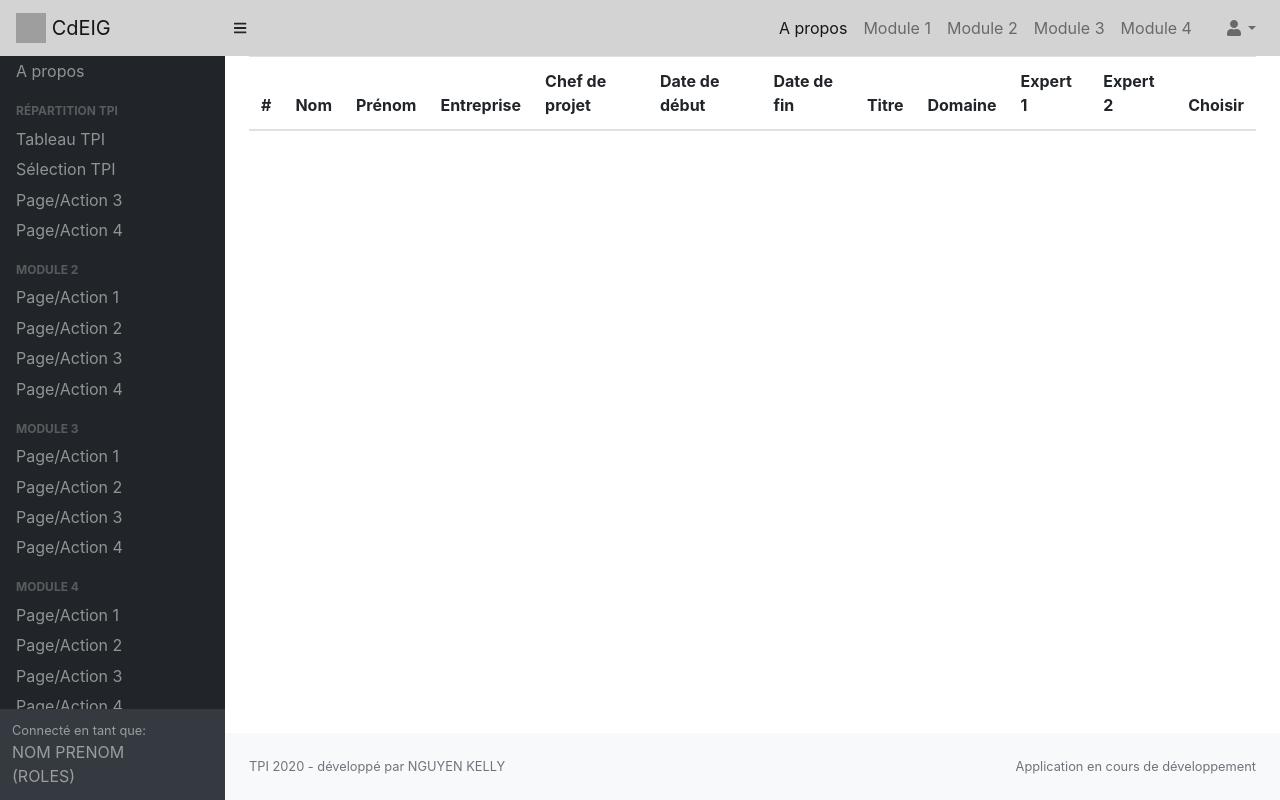
After one commit to bluetsuki/TPI_2020_NK, a PHP site: template view/selectTPI.php in a window 1280 px wide. The commit adds this page. Run offline with PHP 8.4, Linux system fonts and the light colour scheme; the template is opened without the code that fills it, so the values that code supplies are empty; some libraries are stand-ins or nearby versions; grey boxes are pictures that could not be loaded.

Commit message:
add selection table

```diff
--- a/controller/login.php
+++ b/controller/login.php
@@ -1,2 +1,3 @@
 <?php
+require_once 'model/login.php';
 require_once 'view/login.php';
--- /dev/null
+++ b/controller/logout.php
@@ -0,0 +1,2 @@
+<?php
+require_once 'model/logout.php';
--- /dev/null
+++ b/controller/selectTPI.php
@@ -0,0 +1,5 @@
+<?php
+require_once 'model/crudWishes.php';
+require_once 'model/crudTPIS.php';
+require_once 'model/selectTPI.php';
+require_once 'view/selectTPI.php';
--- a/model/crudWishes.php
+++ b/model/crudWishes.php
@@ -10,10 +10,10 @@
 * @param int tpiId is the ID of the TPI
 * @param int assigned is the number max of expert assign to the TPI
 */
-function addWishe($idExpert, $tpiId, $assigned = null)
+function addWishe($idExpert, $tpiId)
 {
     $connexion = getConnexion();
-    $req = $connexion->prepare("INSERT INTO wishes (userExpertID, tpiID, assigned) VALUES (:expert, :tpiID, :assigned)");
+    $req = $connexion->prepare("INSERT INTO wishes (userExpertID, tpiID) VALUES (:expert, :tpiID)");
     $req->bindParam(":expert", $comment, PDO::PARAM_INT);
     $req->bindParam(":tpiID", $date, PDO::PARAM_INT);
     $req->bindParam(":assigned", $date, PDO::PARAM_INT);
--- /dev/null
+++ b/model/selectTPI.php
@@ -0,0 +1,5 @@
+<?php
+$tpiChoosen = FILTER_INPUT(INPUT_GET, 'idTPI', FILTER_SANITIZE_STRING);
+$by = FILTER_INPUT(INPUT_GET, 'by', FILTER_SANITIZE_STRING);
+
+addWishe($by, $tpiChoosen);
--- a/view/home.php
+++ b/view/home.php
@@ -16,8 +16,8 @@
 
 <body class="sb-nav-fixed">
     <?php require_once 'navH.php'; ?>
+    <div id="layoutSidenav">
         <?php require_once 'navV.php'; ?>
-
         <div id="layoutSidenav_content">
             <main>
                 <!-- Début du contenu de la page -->
@@ -39,13 +39,12 @@
                 </div>
                 <!-- fin du contenu de la page-->
             </main>
-        <?php require_once 'footer.php' ?>
+            <?php require_once 'footer.php'; ?>
         </div>
     </div>
     <script src="https://code.jquery.com/jquery-3.4.1.min.js" crossorigin="anonymous"></script>
     <script src="https://stackpath.bootstrapcdn.com/bootstrap/4.3.1/js/bootstrap.bundle.min.js" crossorigin="anonymous"></script>
     <script src="js/scripts.js"></script>
-<script src="js/tabOrder.js"></script>
     <script src="https://cdnjs.cloudflare.com/ajax/libs/Chart.js/2.8.0/Chart.min.js" crossorigin="anonymous"></script>
 </body>
 
--- a/view/navV.php
+++ b/view/navV.php
@@ -1,31 +1,30 @@
-<div id="layoutSidenav">
 <div id="layoutSidenav_nav">
     <nav class="sb-sidenav accordion sb-sidenav-dark" id="sidenavAccordion">
         <div class="sb-sidenav-menu">
             <div class="nav">
                 <!-- Menu secondaire (qui reprend le menu principal...) -->
-                    <a class="nav-link" href="?action=home">A propos</a>
+                <a class="nav-link" href="home.php">A propos</a>
 
-                    <div class="sb-sidenav-menu-heading">Module 1</div>
+                <div class="sb-sidenav-menu-heading">Répartition TPI</div>
                 <a class="nav-link" href="?action=tpi">Tableau TPI</a>
-                    <a class="nav-link" href="?action=home">Page/Action 2</a>
-                    <a class="nav-link" href="?action=home">Page/Action 3</a>
-                    <a class="nav-link" href="?action=home">Page/Action 4</a>
+                <a class="nav-link" href="?action=slctTpi">Sélection TPI</a>
+                <a class="nav-link" href="home.php">Page/Action 3</a>
+                <a class="nav-link" href="home.php">Page/Action 4</a>
                 <div class="sb-sidenav-menu-heading">Module 2</div>
-                    <a class="nav-link" href="?action=home">Page/Action 1</a>
-                    <a class="nav-link" href="?action=home">Page/Action 2</a>
-                    <a class="nav-link" href="?action=home">Page/Action 3</a>
-                    <a class="nav-link" href="?action=home">Page/Action 4</a>
+                <a class="nav-link" href="home.php">Page/Action 1</a>
+                <a class="nav-link" href="home.php">Page/Action 2</a>
+                <a class="nav-link" href="home.php">Page/Action 3</a>
+                <a class="nav-link" href="home.php">Page/Action 4</a>
                 <div class="sb-sidenav-menu-heading">Module 3</div>
-                    <a class="nav-link" href="?action=home">Page/Action 1</a>
-                    <a class="nav-link" href="?action=home">Page/Action 2</a>
-                    <a class="nav-link" href="?action=home">Page/Action 3</a>
-                    <a class="nav-link" href="?action=home">Page/Action 4</a>
+                <a class="nav-link" href="home.php">Page/Action 1</a>
+                <a class="nav-link" href="home.php">Page/Action 2</a>
+                <a class="nav-link" href="home.php">Page/Action 3</a>
+                <a class="nav-link" href="home.php">Page/Action 4</a>
                 <div class="sb-sidenav-menu-heading">Module 4</div>
-                    <a class="nav-link" href="?action=home">Page/Action 1</a>
-                    <a class="nav-link" href="?action=home">Page/Action 2</a>
-                    <a class="nav-link" href="?action=home">Page/Action 3</a>
-                    <a class="nav-link" href="?action=home">Page/Action 4</a>
+                <a class="nav-link" href="home.php">Page/Action 1</a>
+                <a class="nav-link" href="home.php">Page/Action 2</a>
+                <a class="nav-link" href="home.php">Page/Action 3</a>
+                <a class="nav-link" href="home.php">Page/Action 4</a>
                 <!-- Fin du menu secondaire -->
             </div>
         </div>
--- /dev/null
+++ b/view/selectTPI.php
@@ -0,0 +1,74 @@
+<!DOCTYPE html>
+<html lang="fr">
+
+<head>
+    <meta charset="utf-8" />
+    <meta http-equiv="X-UA-Compatible" content="IE=edge" />
+    <meta name="viewport" content="width=device-width, initial-scale=1, shrink-to-fit=no" />
+    <meta name="description" content="" />
+    <meta name="author" content="" />
+    <title>Collège d'Experts Informatique de Genève</title>
+    <!-- Mise en page basée sur le template Start Bootstrap - Admin (https://startbootstrap.com/templates/sb-admin/) -->
+    <link href="css/styles.css" rel="stylesheet" />
+    <link href="https://cdn.datatables.net/1.10.20/css/dataTables.bootstrap4.min.css" rel="stylesheet" crossorigin="anonymous" />
+    <script src="https://cdnjs.cloudflare.com/ajax/libs/font-awesome/5.11.2/js/all.min.js" crossorigin="anonymous"></script>
+</head>
+
+<body class="sb-nav-fixed">
+    <?php require_once 'navH.php'; ?>
+    <div id="layoutSidenav">
+        <?php require_once 'navV.php'; ?>
+        <div id="layoutSidenav_content">
+        <main>
+            <!-- Début du contenu de la page -->
+            <div class="container-fluid">
+                <table class="table">
+                    <thead>
+                        <tr>
+                            <th scope="col">#</th>
+                            <th scope="col">Nom</th>
+                            <th scope="col">Prénom</th>
+                            <th scope="col">Entreprise</th>
+                            <th scope="col">Chef de projet</th>
+                            <th scope="col">Date de début</th>
+                            <th scope="col">Date de fin</th>
+                            <th scope="col">Titre</th>
+                            <th scope="col">Domaine</th>
+                            <th scope="col">Expert 1</th>
+                            <th scope="col">Expert 2</th>
+                            <th scope="col">Choisir</th>
+                        </tr>
+                    </thead>
+                    <tbody>
+                        <?php
+                        foreach (getTPIsWOExpert() as $key => $value) {
+                            echo '<tr><th scope="row">' . $value['tpiID'] . '</th>';
+                            echo '<td>' . $value['candidateLastName'] . '</td>';
+                            echo '<td>' . $value['candidateFirstName'] . '</td>';
+                            echo '<td>' . $value['companyName'] . '</td>';
+                            echo '<td>' . $value['managerLastName'] . ' ' . $value['managerFirstName'] . '</td>';
+                            echo '<td>' . $value['sessionStart'] . '</td>';
+                            echo '<td>' . $value['sessionEnd'] . '</td>';
+                            echo '<td>' . $value['title'] . '</td>';
+                            echo '<td>' . $value['cfcDomain'] . '</td>';
+                            echo '<td>' . $value['expert1LastName'] . ' ' . $value['expert2FirstName'] . '</td>';
+                            echo '<td>' . $value['expert2LastName'] . ' ' . $value['expert2FirstName'] . '</td>';
+                            echo '<td><a href="?action=slctTPI&by=224&idTPI=' . $value['tpiID'] . '"><button class="btn btn-success">Choisir</button></a></td></tr>';
+                        }
+                        ?>
+                    </tbody>
+                </table>
+            </div>
+            <!-- fin du contenu de la page-->
+        </main>
+        <?php require_once 'footer.php' ?>
+    </div>
+</div>
+<script src="https://code.jquery.com/jquery-3.4.1.min.js" crossorigin="anonymous"></script>
+<script src="https://stackpath.bootstrapcdn.com/bootstrap/4.3.1/js/bootstrap.bundle.min.js" crossorigin="anonymous"></script>
+<script src="js/scripts.js"></script>
+<script src="js/tabOrder.js"></script>
+<script src="https://cdnjs.cloudflare.com/ajax/libs/Chart.js/2.8.0/Chart.min.js" crossorigin="anonymous"></script>
+</body>
+
+</html>
--- a/view/tabTPI.php
+++ b/view/tabTPI.php
@@ -29,8 +29,8 @@
 
 <body class="sb-nav-fixed">
     <?php require_once 'navH.php'; ?>
+    <div id="layoutSidenav">
         <?php require_once 'navV.php'; ?>
-
         <div id="layoutSidenav_content">
         <main>
             <!-- Début du contenu de la page -->
@@ -123,7 +123,6 @@
         </main>
         <?php require_once 'footer.php' ?>
     </div>
-</div>
     <script src="https://code.jquery.com/jquery-3.4.1.min.js" crossorigin="anonymous"></script>
     <script src="https://stackpath.bootstrapcdn.com/bootstrap/4.3.1/js/bootstrap.bundle.min.js" crossorigin="anonymous"></script>
     <script src="js/scripts.js"></script>
```
Also changed, not shown: index.php (+6 -1 lines), model/crudTPIS.php (+13 -7 lines), model/login.php (added, +39 -0 lines), model/logout.php (added, +19 -0 lines), view/login.php (+11 -12 lines). Lines whose indentation alone changed are shown as unchanged.
